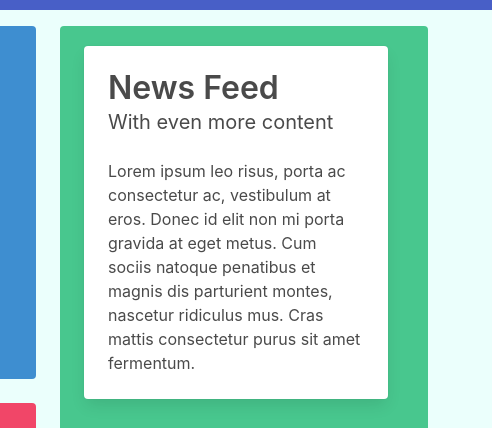
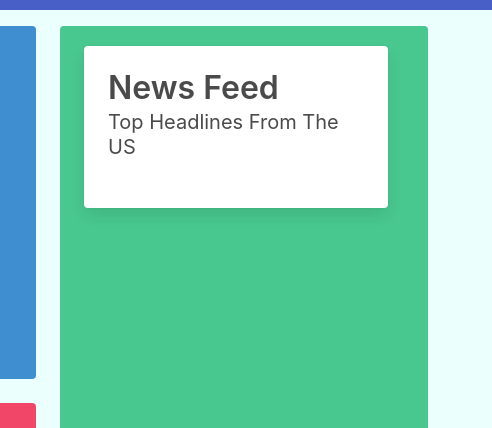
Before and after one commit to AF-cmdZ/myDaily, a website: page index.html in a window 1280 px wide. Shown: the part 361-789 px from the top of the page, 788-1280 px from the left. Drawn offline with nearby package versions, Linux system fonts and the light colour scheme; no server answers.

Commit message:
add index headlines 78-90

```diff
--- a/index.html
+++ b/index.html
@@ -75,11 +75,15 @@
           <div class="card">
             <div class="card-content">
               <p class="title">News Feed</p>
-              <p class="subtitle">With even more content</p>
+              <p class="subtitle">Top Headlines From The US</p>
               <div class="content">
-                Lorem ipsum leo risus, porta ac consectetur ac, vestibulum at eros. Donec id elit non mi porta gravida
-                at eget metus. Cum sociis natoque penatibus et magnis dis parturient montes, nascetur ridiculus mus.
-                Cras mattis consectetur purus sit amet fermentum.
+                <a id="headline-0"> </a>
+                <a id="headline-1"> </a>
+                <a id="headline-2"> </a>
+                <a id="headline-3"> </a>
+                <a id="headline-4"> </a>
+                <a id="headline-5"> </a>
+                <a id="headline-6"> </a>
               </div>
             </div>
           </div>
@@ -99,6 +103,7 @@
   </section>
 
   <script src="nasa.js" type="module"></script>
+  <script src="news.js" type="module"></script>
 </body>
 
 </html>
```
